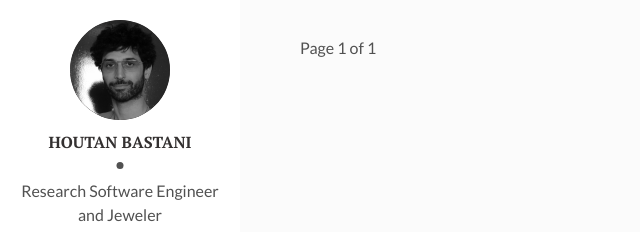
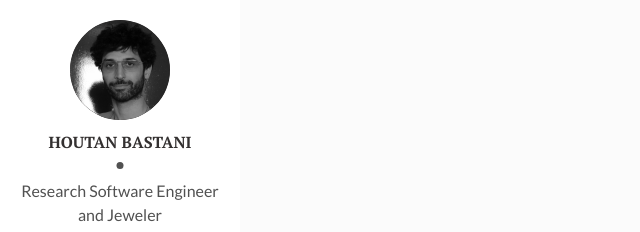
Before and after one commit to houtanb/website, a Jekyll site: the page built from index.html, in a window 1280 px wide. Shown: the top 232 px of the page, without its empty margins (0-640 px from the left). Built offline with Jekyll 4.4.1, drawn with Linux system fonts in a browser that asks for light colours; the list of posts is cut into pages by our own code.

Commit message:
get rid of pagination

```diff
--- a/Gemfile
+++ b/Gemfile
@@ -12,6 +12,5 @@ gem "jekyll", "~> 3.8.4"
 
 group :jekyll_plugins do
   gem "jekyll-sitemap"
-  gem "jekyll-paginate"
   gem "jemoji"
 end
--- a/_config.yml
+++ b/_config.yml
@@ -37,10 +37,6 @@ social-email: houtan@dynare.org
 markdown: kramdown
 plugins:
   - jekyll-sitemap
-  - jekyll-paginate
   - jemoji
 
-paginate: 8
-paginate_path: "/page/:num"
-
 exclude: ["node_modules", "gulpfile.js", "package.json", "yarn.lock"]
--- a/_includes/pagination.html
+++ /dev/null
@@ -1,19 +0,0 @@
-<div class="container">
-  <nav class="pagination" role="pagination">
-    <ul>
-      {% if paginator.previous_page %}
-        {% if paginator.previous_page == 1 %}
-        <p><a class="newer-posts" href="{{ site.baseurl }}/"><i class="fa fa-long-arrow-left" aria-hidden="true"></i></a></p>
-        {% else %}
-        <p><a class="newer-posts" href="{{ site.baseurl }}/page/{{ paginator.previous_page }}/"><i class="fa fa-long-arrow-left" aria-hidden="true"></i></a></p>
-        {% endif %}
-      {% endif %}
-
-      <p><span class="page-number">Page {{paginator.page}} of {{paginator.total_pages}}</span></p>
-
-      {% if paginator.next_page %}
-      <p><a class="older-posts" href="{{ site.baseurl }}/page/{{ paginator.next_page }}/"><i class="fa fa-long-arrow-right" aria-hidden="true"></i></a></p>
-      {% endif %}
-    </ul>
-  </nav>
-</div>
--- a/index.html
+++ b/index.html
@@ -1,7 +1,7 @@
 ---
 layout: main
 ---
-{% for post in paginator.posts %}
+{% for post in site.posts %}
 <article class="post">
   {% if post.img %}
     <a class="post-thumbnail" style="background-image: url({{"/assets/img/" | prepend: site.baseurl | append : post.img}})" href="{{post.url | prepend: site.baseurl}}"></a>
@@ -15,5 +15,3 @@ layout: main
   </div>
 </article>
 {% endfor %}
-
-{% include pagination.html %}
```
